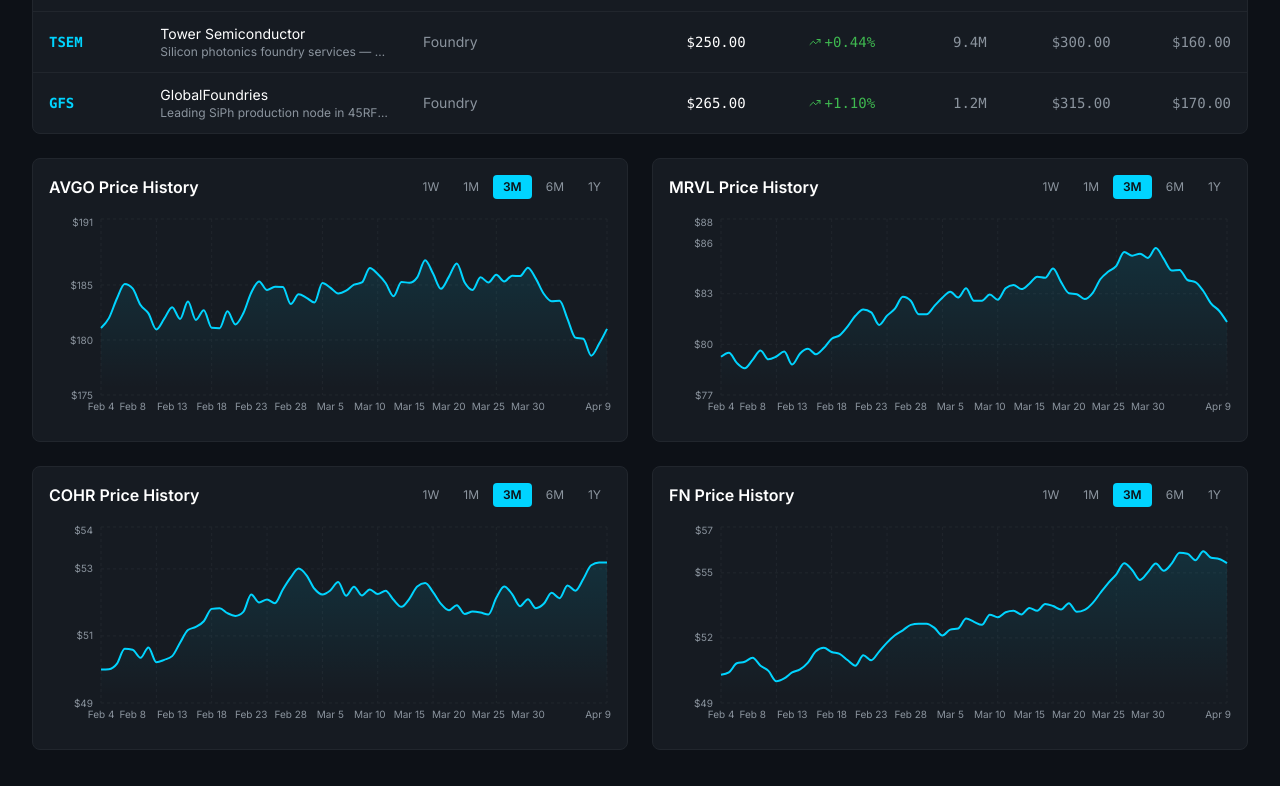
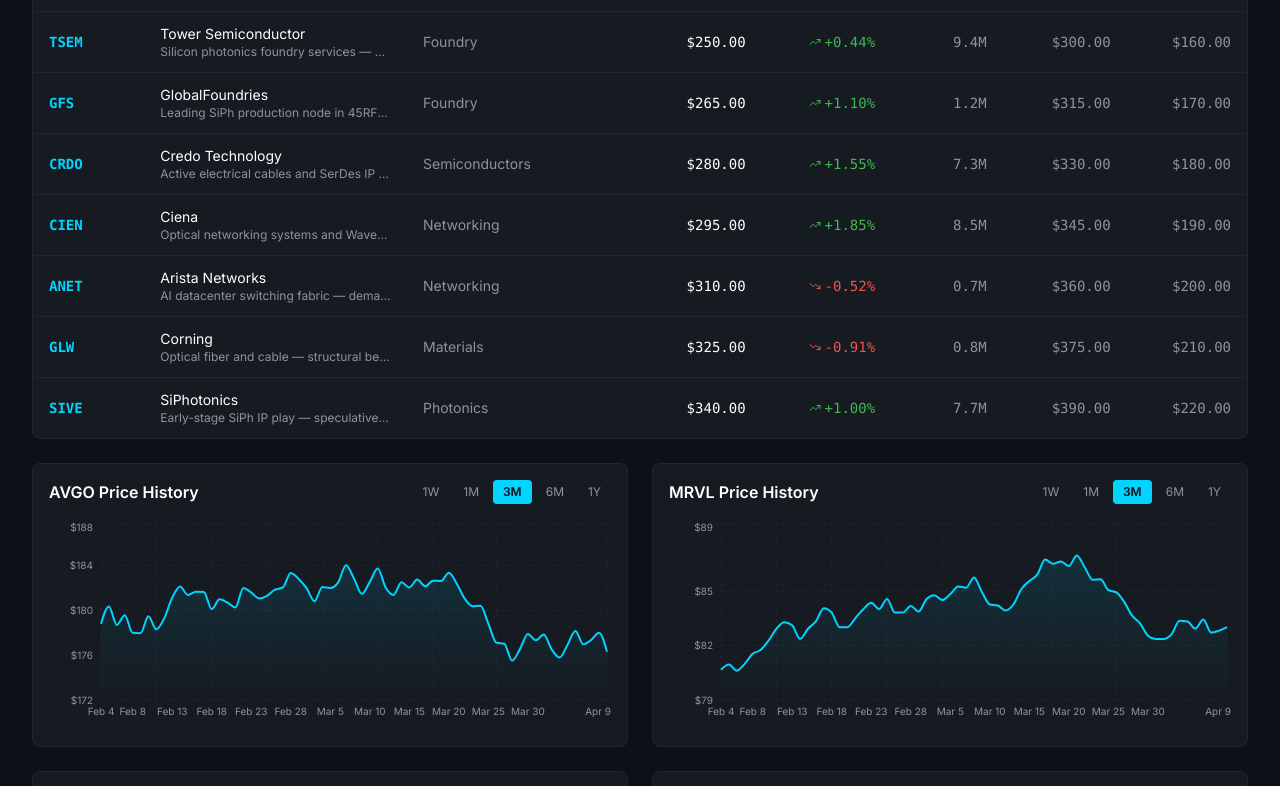
Before and after one commit to njofindhsofhaof/indiumanalytics, a Next.js app: page /stocks in a window 1280 px wide. Shown: the part 801-1587 px from the top of the page. Built offline with nearby package versions, Linux system fonts and the light colour scheme; no server answers.

Commit message:
feat: add 5 networking/materials stocks to watchlist (CRDO, CIEN, ANET, GLW, SIVE)

```diff
--- a/app/stocks/page.tsx
+++ b/app/stocks/page.tsx
@@ -22,7 +22,7 @@ export default function StocksPage() {
           Silicon Photonics Watchlist
         </h1>
         <p className="text-muted text-sm mt-1">
-          12 stocks across semiconductors, photonics, materials, and foundries.
+          17 stocks across semiconductors, photonics, networking, materials, and foundries.
           Prices update every 5 minutes via Yahoo Finance.
         </p>
       </div>
--- a/data/stocks.ts
+++ b/data/stocks.ts
@@ -93,6 +93,47 @@ export const STOCK_METADATA: StockMeta[] = [
     thesis: "Leading SiPh production node in 45RFSOI/300mm",
     marketCapTier: "large",
   },
+  // Networking
+  {
+    symbol: "CRDO",
+    name: "Credo Technology",
+    sector: "Semiconductors",
+    thesis:
+      "Active electrical cables and SerDes IP for AI scale-out — bandwidth bridge before CPO matures",
+    marketCapTier: "small",
+  },
+  {
+    symbol: "CIEN",
+    name: "Ciena",
+    sector: "Networking",
+    thesis:
+      "Optical networking systems and WaveLogic coherent DSP — primary beneficiary of AI datacenter backbone buildout",
+    marketCapTier: "mid",
+  },
+  {
+    symbol: "ANET",
+    name: "Arista Networks",
+    sector: "Networking",
+    thesis:
+      "AI datacenter switching fabric — demand proxy for optical transceiver volume as port speeds migrate to 800G/1.6T",
+    marketCapTier: "large",
+  },
+  {
+    symbol: "GLW",
+    name: "Corning",
+    sector: "Materials",
+    thesis:
+      "Optical fiber and cable — structural beneficiary of AI datacenter and CPO rollout; validated by NVIDIA Spectrum-X CPO announcement (March 2025)",
+    marketCapTier: "large",
+  },
+  {
+    symbol: "SIVE",
+    name: "SiPhotonics",
+    sector: "Photonics",
+    thesis:
+      "Early-stage SiPh IP play — speculative, low liquidity, monitor only",
+    marketCapTier: "small",
+  },
 ];
 
 export const ALL_SYMBOLS = STOCK_METADATA.map((s) => s.symbol);
```
